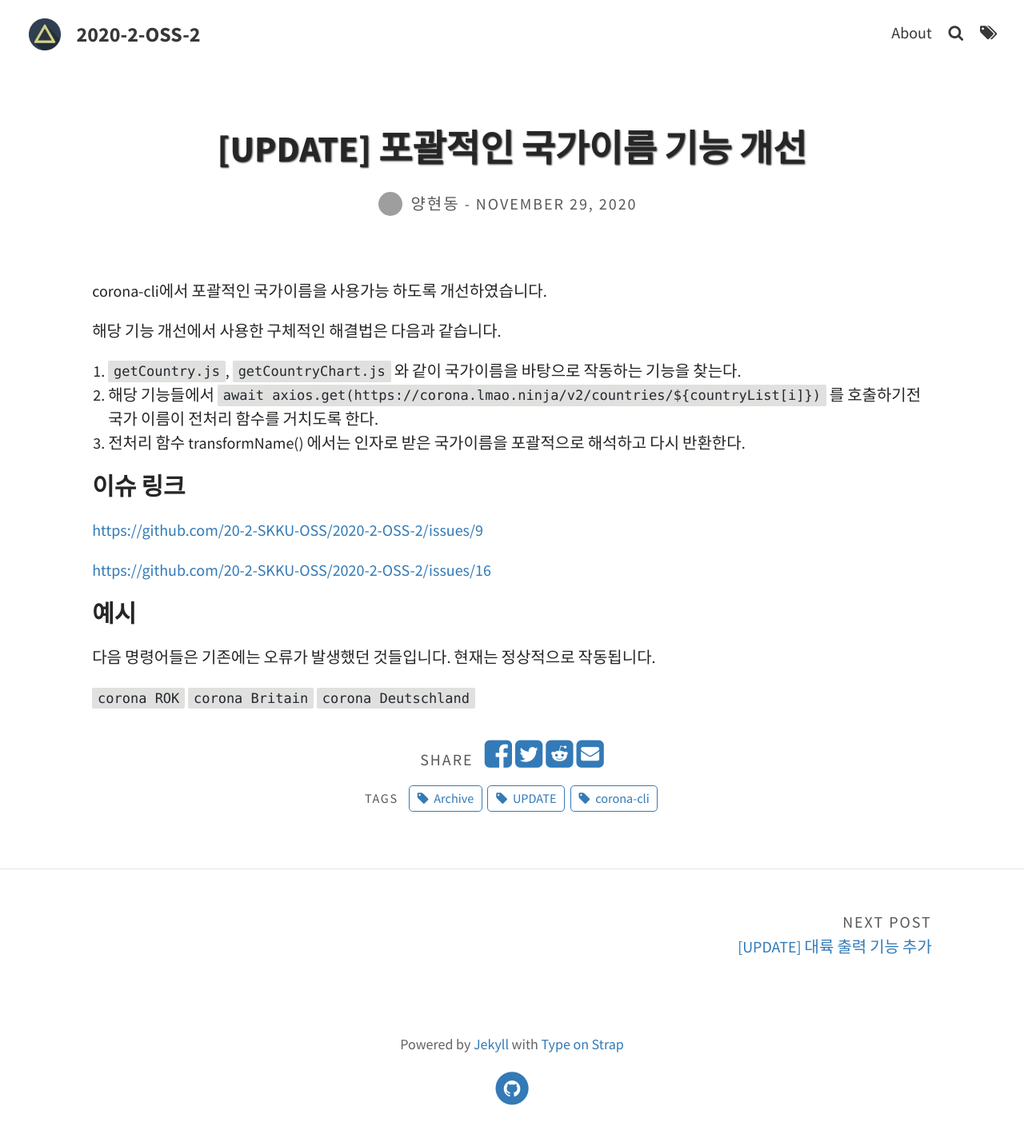
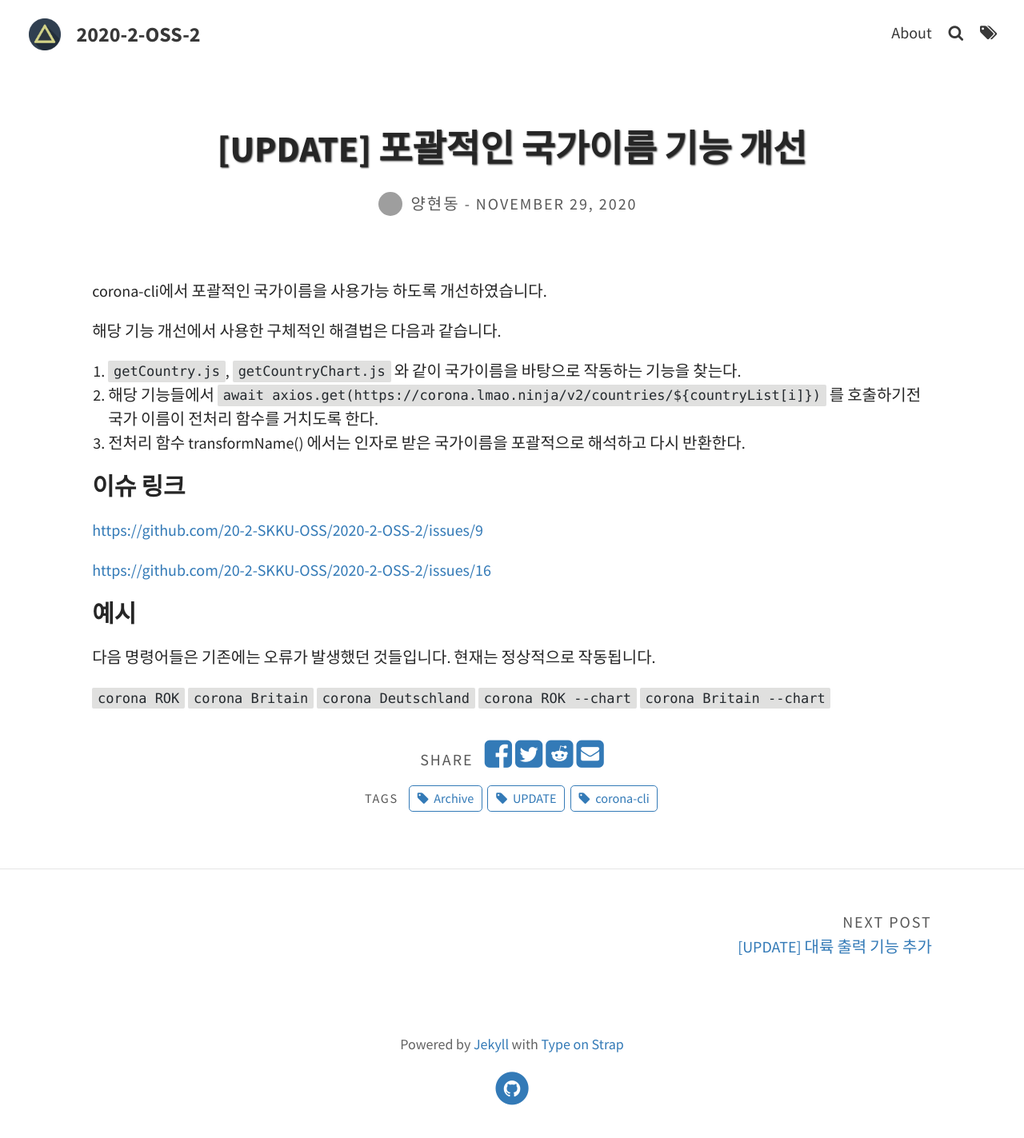
Before and after one commit to 20-2-SKKU-OSS/2020-2-OSS-2, a Jekyll site: the page built from _posts/2020-11-29-[UPDATE]-포괄적인_국가이름_기능_개선.md, in a window 1280 px wide. Shown: the whole page at 80% size. Built offline with Jekyll 4.4.1, drawn with Linux system fonts in a browser that asks for light colours; grey boxes are pictures that could not be loaded.

Commit message:
[add] 예시 추가

```diff
--- a/_posts/2020-11-29-[UPDATE]-포괄적인_국가이름_기능_개선.md
+++ b/_posts/2020-11-29-[UPDATE]-포괄적인_국가이름_기능_개선.md
@@ -31,3 +31,5 @@ corona-cli에서 포괄적인 국가이름을 사용가능 하도록 개선하
 `corona ROK`
 `corona Britain`
 `corona Deutschland`
+`corona ROK --chart`
+`corona Britain --chart`
```
